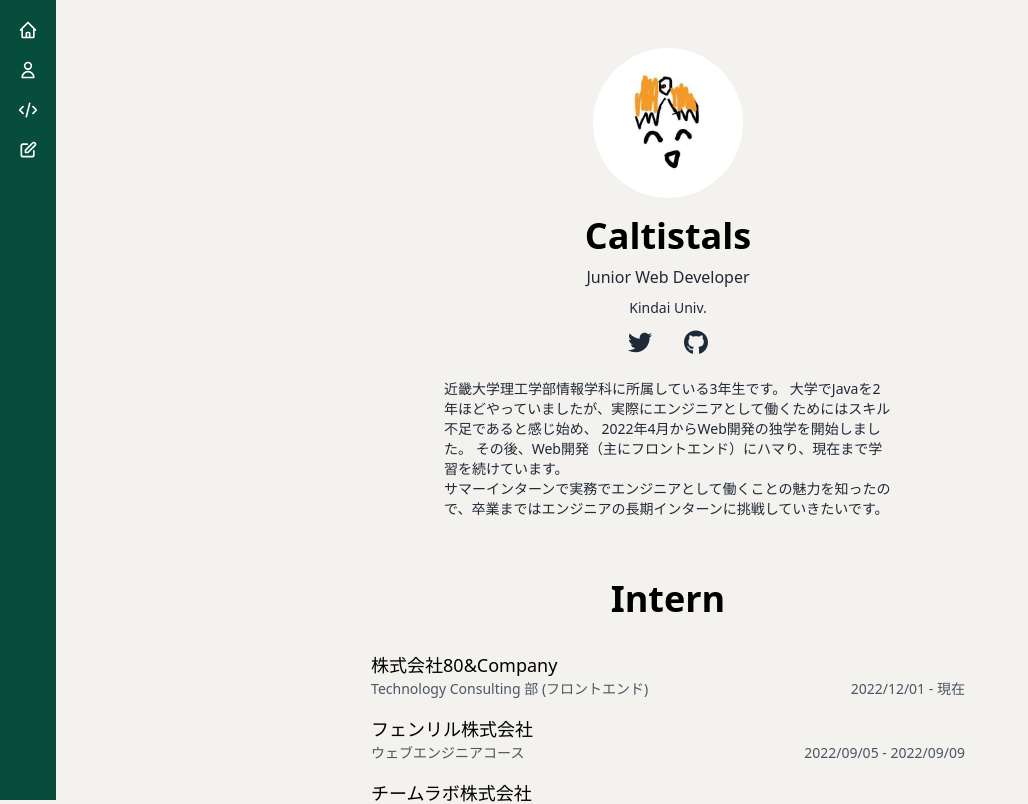
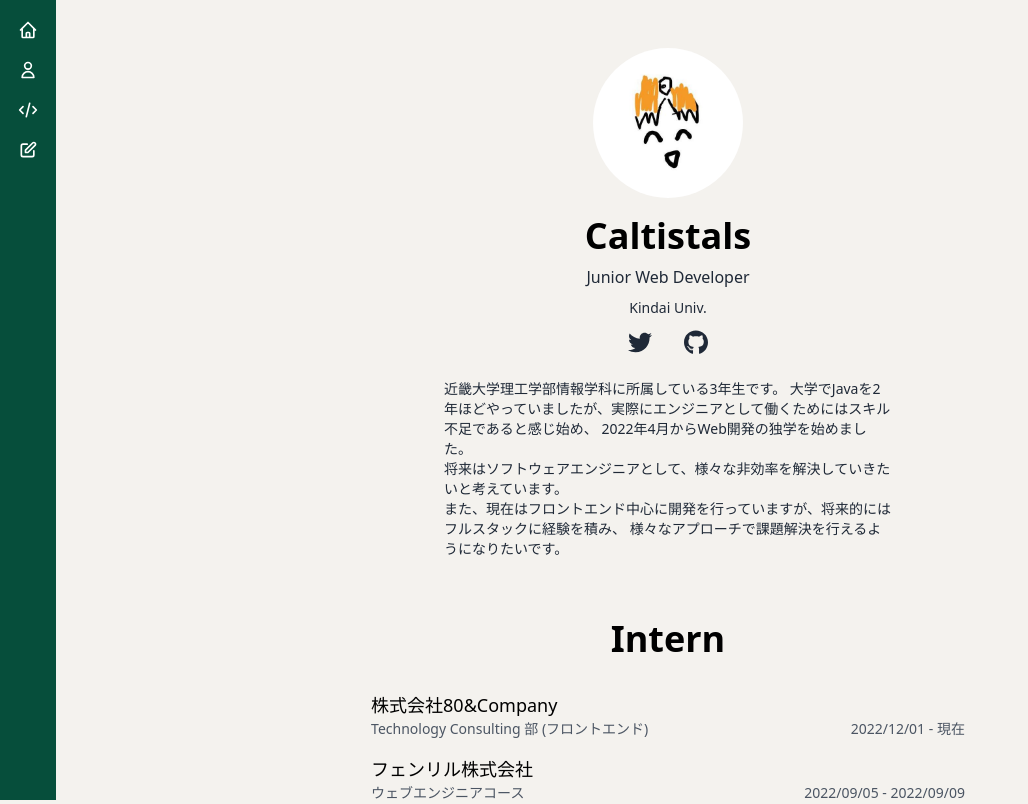
Before and after one commit to caltistals/next-portfolio, a Next.js app: page /about in a window 1280 px wide. Shown: the top 804 px of the page, without its empty margins (0-1028 px from the left). Built offline with nearby package versions, Linux system fonts and the light colour scheme.

Commit message:
update: プロフィール文を更新

```diff
--- a/components/ProfileSection.tsx
+++ b/components/ProfileSection.tsx
@@ -99,10 +99,12 @@
         <p className="max-w-md mb-3 text-sm text-gray-800">
           近畿大学理工学部情報学科に所属している3年生です。
           大学でJavaを2年ほどやっていましたが、実際にエンジニアとして働くためにはスキル不足であると感じ始め、
-          2022年4月からWeb開発の独学を開始しました。
-          その後、Web開発（主にフロントエンド）にハマり、現在まで学習を続けています。
+          2022年4月からWeb開発の独学を始めました。
           <br />
-          サマーインターンで実務でエンジニアとして働くことの魅力を知ったので、卒業まではエンジニアの長期インターンに挑戦していきたいです。
+          将来はソフトウェアエンジニアとして、様々な非効率を解決していきたいと考えています。
+          <br />
+          また、現在はフロントエンド中心に開発を行っていますが、将来的にはフルスタックに経験を積み、
+          様々なアプローチで課題解決を行えるようになりたいです。
         </p>
       )}
     </section>
```
